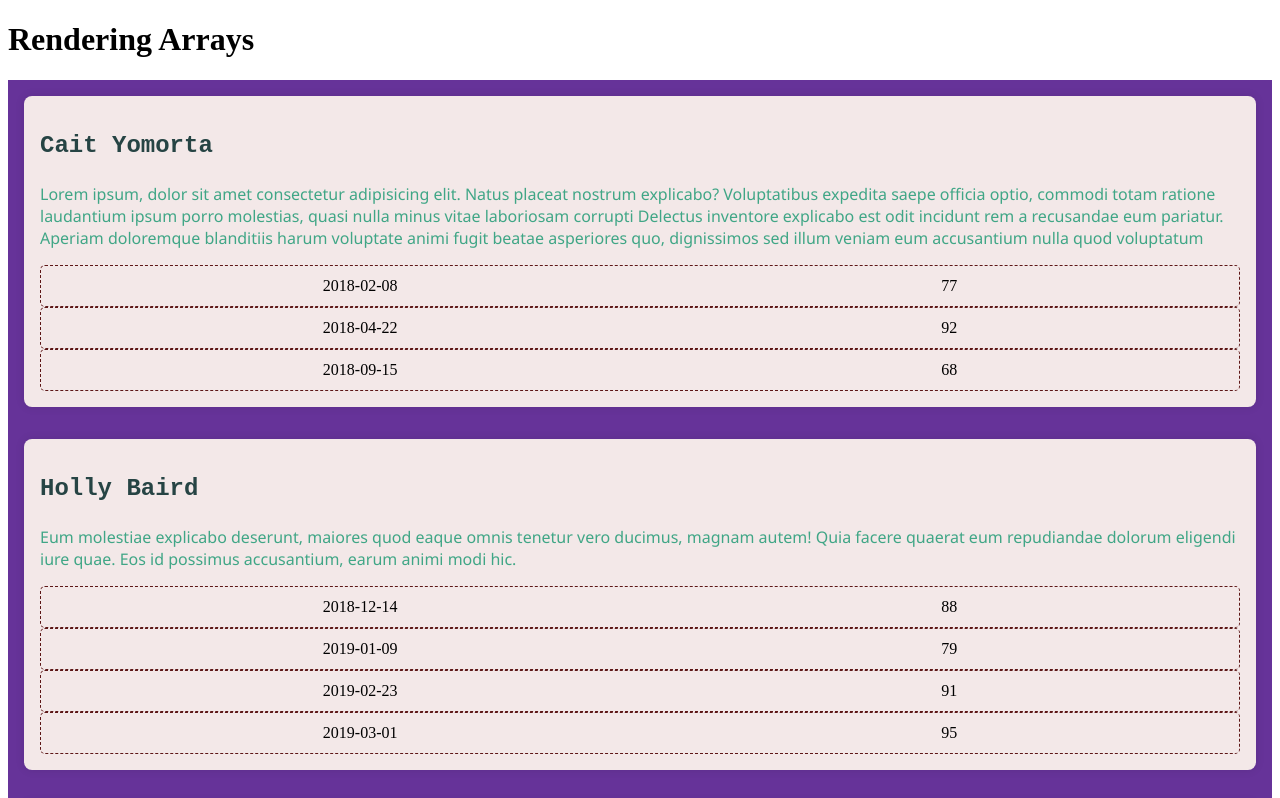
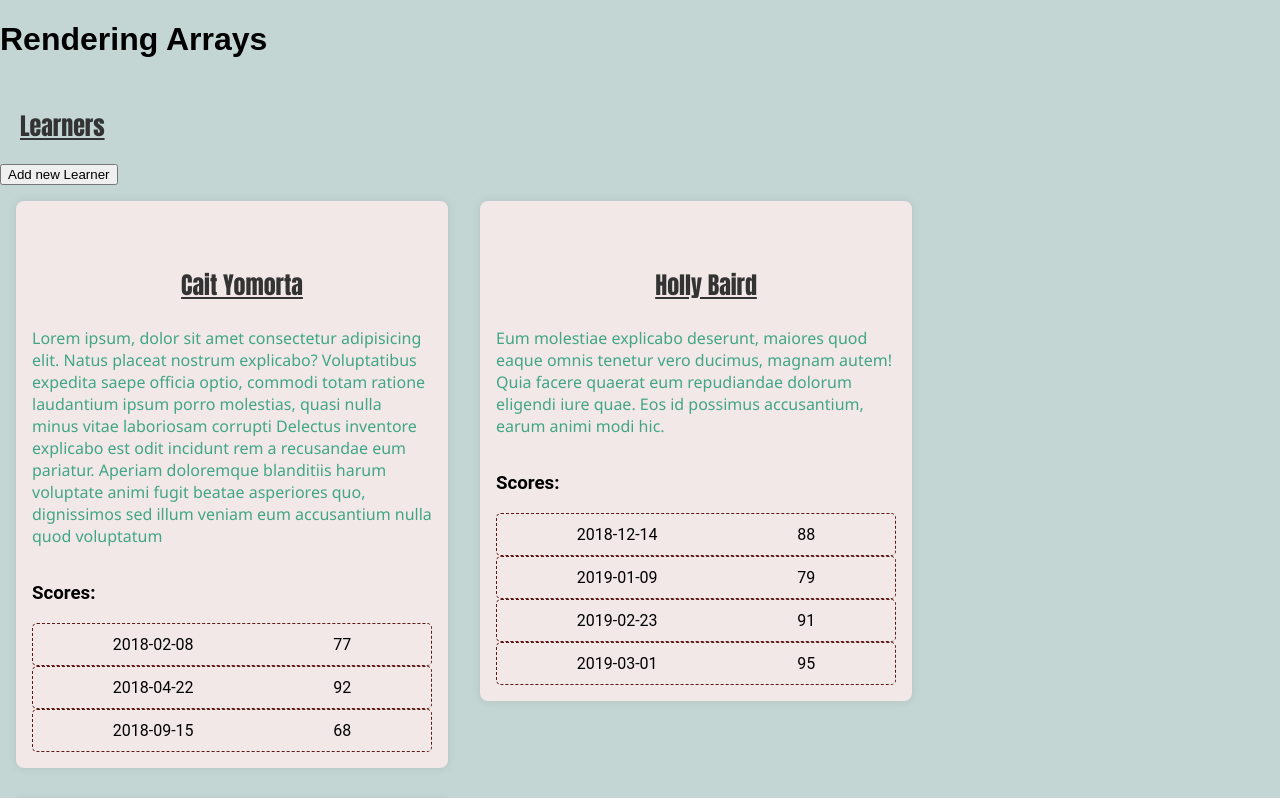
Before and after one commit to NadaFeteiha/ALAB, a React (Vite) app in the folder RALAB-320H.3.1/rendering-arrays/: page / in a window 1280 px wide. Shown: the top 798 px of the page. Built offline with nearby package versions, Linux system fonts and the light colour scheme.

Commit message:
add style for learners

```diff
--- a/RALAB-320H.3.1/rendering-arrays/src/App.css
+++ b/RALAB-320H.3.1/rendering-arrays/src/App.css
@@ -0,0 +1,6 @@
+body {
+    background-color: #c4d6d4;
+    font-family: Arial, sans-serif;
+    margin: 0;
+    padding: 0;
+}
--- a/RALAB-320H.3.1/rendering-arrays/src/components/LearnerCard.jsx
+++ b/RALAB-320H.3.1/rendering-arrays/src/components/LearnerCard.jsx
@@ -6,6 +6,7 @@ function LearnerCard({ learner }) {
         <div className={styles.card}>
             <h2>{learner.name}</h2>
             <p>{learner.bio}</p>
+            <h3>Scores:</h3>
             {
                 learner.scores.map((score, index) => {
                     return <Score key={index} score={score} />
--- a/RALAB-320H.3.1/rendering-arrays/src/components/LearnerCard.module.css
+++ b/RALAB-320H.3.1/rendering-arrays/src/components/LearnerCard.module.css
@@ -1,5 +1,5 @@
 .card {
-    width: 100%;
+    width: 400px;
     height: 100%;
     display: flex;
     flex-direction: column;
@@ -13,6 +13,7 @@
 
 .card h2 {
     font-family: 'Courier New', Courier, monospace;
+    text-align: center;
     font-size: 1.5rem;
     margin-bottom: 0.5rem;
     color: rgb(38, 68, 68);
--- a/RALAB-320H.3.1/rendering-arrays/src/components/Learners.jsx
+++ b/RALAB-320H.3.1/rendering-arrays/src/components/Learners.jsx
@@ -4,13 +4,19 @@ import styles from './Learners.module.css';
 
 export default function Learners({ learnerList }) {
     return (
-        <div className={styles.container}>
-            {
-                learnerList.map((learner) => (
-                    <LearnerCard key={learner.id} learner={learner} />
-                )
-                )
-            }
+        <div className={styles.body}>
+            <div>
+                <h2>Learners</h2>
+                <button>Add new Learner</button>
+            </div>
+
+            <div className={styles.container}>
+                {
+                    learnerList.map((learner) => (
+                        <LearnerCard key={learner.id} learner={learner} />
+                    ))
+                }
+            </div>
         </div>
     );
 }
--- a/RALAB-320H.3.1/rendering-arrays/src/components/Learners.module.css
+++ b/RALAB-320H.3.1/rendering-arrays/src/components/Learners.module.css
@@ -1,6 +1,19 @@
+.body {
+    margin: 0;
+    padding: 0;
+    font-family: 'Roboto', sans-serif;
+}
+
+.body h2 {
+    font-family: Impact, Haettenschweiler, 'Arial Narrow Bold', sans-serif;
+    margin-top: 50px;
+    color: #333;
+    padding-left: 20px;
+    text-decoration: underline;
+}
+
 .container {
     display: flex;
     flex-wrap: wrap;
-    justify-content: center;
-    background-color: rebeccapurple;
+    justify-content: st;
 }
```
